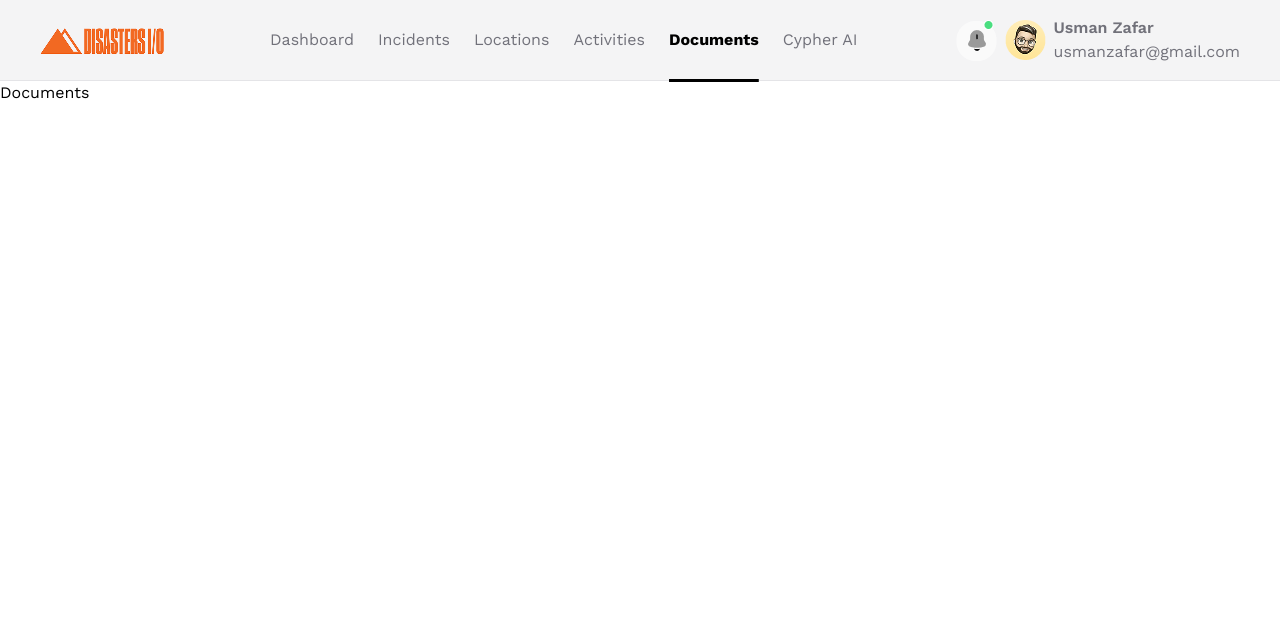
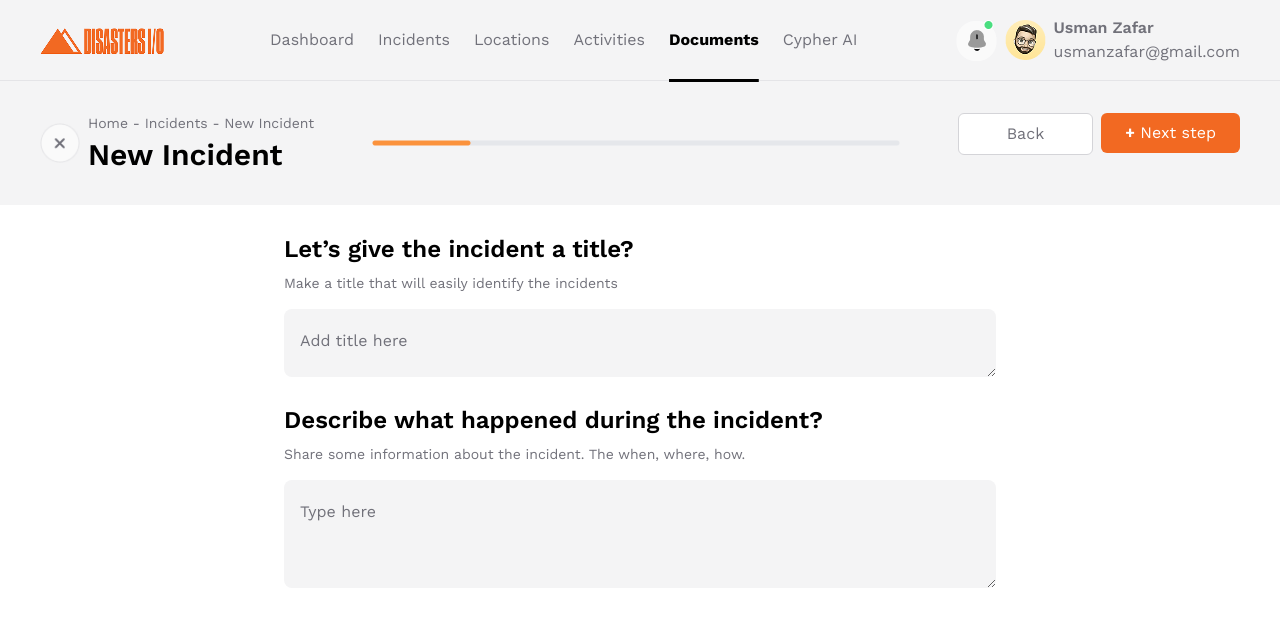
Before and after one commit to marufahmed347/React-Assignment-2, a React (Vite) app: page /Documents in a window 1280 px wide. Shown: the top 624 px of the page. Built offline with nearby package versions, Linux system fonts and the light colour scheme.

Commit message:
incidents 4 done

```diff
--- a/src/components/all-pages/activities/Activities.jsx
+++ b/src/components/all-pages/activities/Activities.jsx
@@ -27,7 +27,7 @@ function Activities() {
   return (
     <>
     <Incidents3Navbar/>
-    <section className='max-w-[1440px] mx-auto mt-5 mb-10 lg:mb-40'>
+    <section className='max-w-[1440px] mx-auto mt-2 mb-10 lg:mb-40'>
       <div className='max-w-[760px] mx-auto'>
         <h1 className='py-5 px-10 text-xl font-bold text-center lg:text-start'>Which of these best describes the incident?</h1>
 
--- a/src/components/all-pages/documents/Documents.jsx
+++ b/src/components/all-pages/documents/Documents.jsx
@@ -1,8 +1,25 @@
 import React from 'react'
+import Incidents4Navbar from './Incidents-4-Navbar';
 
 function Documents() {
   return (
-    <div>Documents</div>
+    <>
+    <Incidents4Navbar/>
+
+    <div className='max-w-[792px] mx-auto mt-2 mb-10 lg:mb-40 px-10'>
+      <div className='py-5'>
+      <h1 className='text-xl lg:text-2xl font-semibold'>Let’s give the incident a title?</h1>
+      <p className='text-xs lg:text-sm text-[#71717A] pt-2 pb-4'>Make a title that will easily identify the incidents</p>
+      <textarea className='w-full px-4 pt-5 bg-[#F4F4F5]  border-[#E4E4E7] rounded-lg focus:outline-none focus:ring-2 focus:ring-blue-500 placeholder-[#71717A]' name="" placeholder='Add title here'></textarea>
+      </div>
+
+      <div>
+        <h1 className='text-xl lg:text-2xl font-semibold'>Describe what happened during the incident?</h1>
+        <p className='text-xs lg:text-sm text-[#71717A] pt-2 pb-4'>Share some information about the incident. The when, where, how. </p>
+        <textarea className='w-full px-4 pt-5 pb-10 bg-[#F4F4F5]  border-[#E4E4E7] rounded-lg focus:outline-none focus:ring-2 focus:ring-blue-500 placeholder-[#71717A]' name="" placeholder='Type here'></textarea>
+      </div>
+    </div>
+    </>
   )
 }
 
--- /dev/null
+++ b/src/components/all-pages/documents/Incidents-4-Navbar.jsx
@@ -0,0 +1,47 @@
+import React from 'react'
+
+function Incidents4Navbar() {
+  return (
+    <>
+    <section className='bg-zinc-100 max-w-[1440px] mx-auto p-3 lg:px-10 lg:py-8 '>
+        <div className='flex justify-between'>
+            {/* left side */}
+            <div className='flex gap-2'>
+                <div className='flex justify-center items-center'>
+                  <img className=' w-10 h-10 ' src="into.png" alt="" />
+                </div>
+
+                <div className='my-auto'>
+                <p className='text-[10px] lg:text-sm text-[#71717A] pb-1'>Home - Incidents - New Incident</p>
+                <h2 className='text-xl lg:text-3xl font-semibold'>New Incident</h2>
+                </div>
+            </div>
+
+            {/* middle side */}
+            <div className='hidden lg:flex justify-center items-center'>
+              <img src="line2.png" alt="" />
+            </div>
+
+            {/* right side */}
+            <div className='flex flex-col lg:flex-row space-x-0 lg:space-x-2 space-y-2 lg:space-y-0'>
+
+
+                <span>
+                <button  className='bg-white px-8 lg:px-12 py-1 lg:py-2 rounded-md text-[#71717A] border border-[#D4D4D8] cursor-pointer'>Back</button>
+                </span>
+
+
+
+                <span>
+                <button  className='bg-[#F26922] px-2 lg:px-6 py-1 lg:py-2 rounded-md text-white  cursor-pointer'><span className='font-bold'>+</span> Next step</button>
+                </span>
+
+
+            </div>
+        </div>
+    </section>
+    </>
+  )
+}
+
+export default Incidents4Navbar;
```
